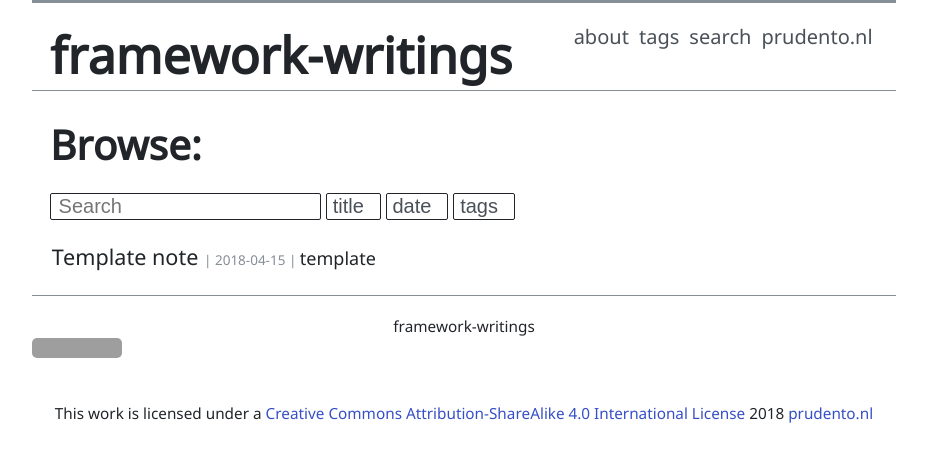
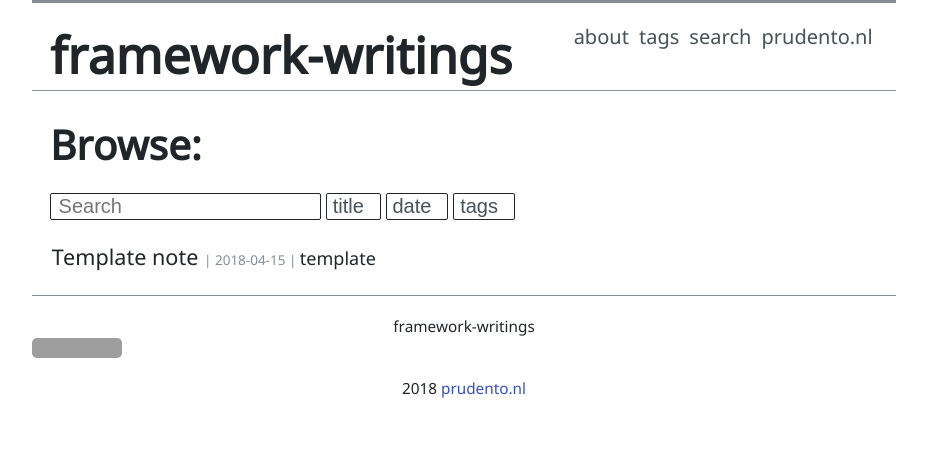
Before and after one commit to Prudento-NL/framework-writings-with-notes, a Jekyll site: the page built from index.html, in a window 1280 px wide. Shown: the top 462 px of the page, without its empty margins (176-1103 px from the left). Built offline with Jekyll 4.4.1, drawn with Linux system fonts in a browser that asks for light colours; grey boxes are pictures that could not be loaded.

```diff
--- a/_includes/footer.html
+++ b/_includes/footer.html
@@ -1,5 +1,5 @@
 <footer>
   <div class="footer">
-    <a href="{{ "/" | absolute_url }}" class="footer-link">framework-writings</a> <a rel="license" href="http://creativecommons.org/licenses/by-sa/4.0/"><img alt="Creative Commons License" style="border-width:0" src="https://i.creativecommons.org/l/by-sa/4.0/88x31.png" /></a><br />This work is licensed under a <a rel="license" href="http://creativecommons.org/licenses/by-sa/4.0/">Creative Commons Attribution-ShareAlike 4.0 International License</a> 2018 <a href="http://www.prudento.nl">prudento.nl</a>
+    <a href="{{ "/" | absolute_url }}" class="footer-link">framework-writings</a> <a rel="license" href="http://creativecommons.org/licenses/by-sa/4.0/"><img alt="Creative Commons License" style="border-width:0" src="https://i.creativecommons.org/l/by-sa/4.0/88x31.png" /></a> 2018 <a href="http://www.prudento.nl">prudento.nl</a>
   </div>
 </footer>
```
